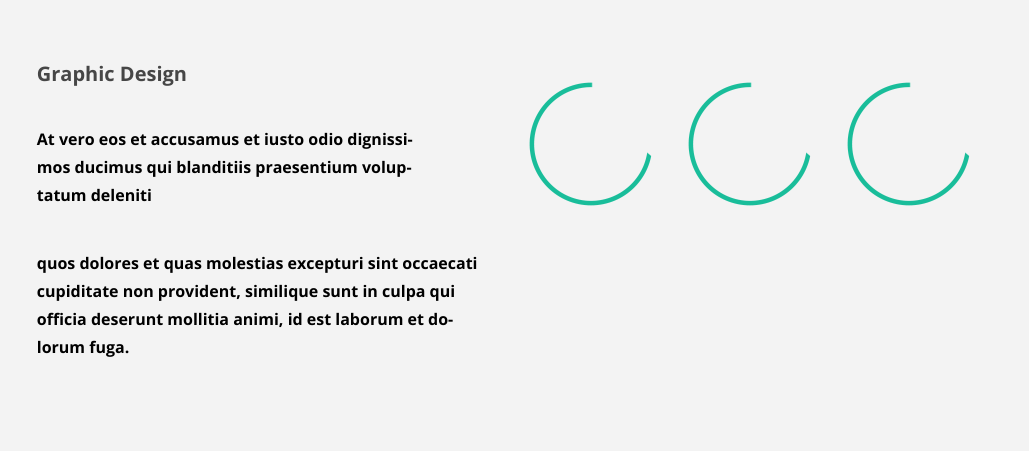
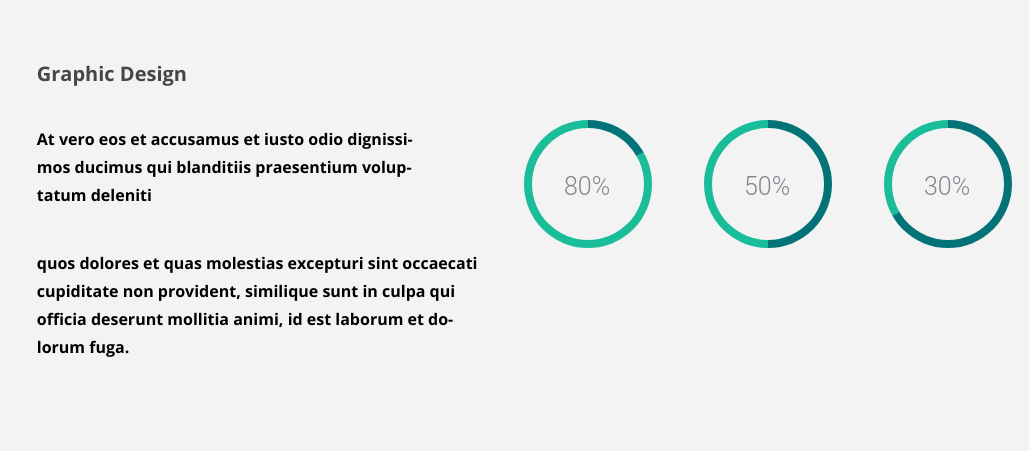
Before and after one commit to Mahmut09/Bouncy, a plain HTML site: page bouncy/index.html in a window 1280 px wide. Shown: the part 2639-3090 px from the top of the page, 251-1280 px from the left. Drawn offline with Linux system fonts and the light colour scheme.

Commit message:
Сделаны круглые скил бары

```diff
--- a/bouncy/css/main.css
+++ b/bouncy/css/main.css
@@ -953,6 +953,83 @@ body {
     -webkit-box-flex: 1;
     -ms-flex: 1;
     flex: 1;
+  }
+  .our-services-skills{
+    margin-top: 55px;
+  }
+  .our-services-skills p{
+    width: 67px;
+    height: 16px;
+    color: #81868e;
+    font-family: Roboto;
+    font-size: 16px;
+    font-weight: 300;
+    line-height: 25px;
+    position: relative;
+    bottom: 14px;
+    left: 40px;
+  }
+  .pie {
+    display: inline-block;
+    margin: .5em;
+    width: 8em;
+    height: 8em;
+    position: relative;
+    border-radius: 50%;
+    margin-right: 40px
+  }
+  .pie:last-child{
+    margin-right: 0px
+  }
+  .pie:after {
+    border-radius: 50%;
+    display: block;
+    content: "";
+    background: #f3f3f3;
+    position: absolute;
+    left: .5em;
+    top: .5em;
+    height: 7em;
+    width: 7em;
+  }
+  .p1 {
+    background-image:
+    linear-gradient(-30deg, #19bd9a 50%, transparent 50%),
+    linear-gradient(90deg, #19bd9a 50%, #047378 50%);
+  }
+  .p1 p{
+    font-size: 25px;
+    z-index: 100;
+    padding-top: 2.7em;
+  }
+  .p2 p{
+    font-size: 25px;
+    z-index: 100;
+    padding-top: 2.7em;
+  }
+  .p3 p{
+    font-size: 25px;
+    z-index: 100;
+    padding-top: 2.7em;
+  }
+  .skillText{
+    position: relative;
+    width: 41px;
+    height: 18px;
+    color: #81868e;
+    font-family: "Open Sans";
+    font-size: 25px;
+    font-weight: 400;
+    line-height: 25px;
+    bottom: 26%;
+    left: 8%;
+  }
+  .p2 {
+    background-image: linear-gradient(90deg, #19bd9a 50%, #047378 50%);
+  }
+  .p3 {
+    background-image: linear-gradient(150deg, transparent 50%, #047378 50%),
+                      linear-gradient(90deg, #19bd9a 50%, #047378 50%);
   }
 
   .our-services-menu .otv,
--- a/bouncy/index.html
+++ b/bouncy/index.html
@@ -115,7 +115,17 @@
               <p>
                 quos dolores et quas molestias excepturi sint occaecati<br>cupiditate non provident, similique sunt in culpa qui<br>officia deserunt mollitia animi, id est laborum et do-<br>lorum fuga. </p>
             </div>
-            <div class="our-services-skills"><img src="img/ui.png" alt=""/><img src="img/ui.png" alt=""/><img src="img/ui.png" alt=""/>
+            <div class="our-services-skills">
+                <div class="pie p1">
+                  <p>80%</p>
+                </div>
+                <div class="pie p2">
+                    <p>50%</p>
+                </div>
+                <div class="pie p3">
+                    <p>30%</p>
+                </div>
+
             </div>
           </div>
         </div>
```
